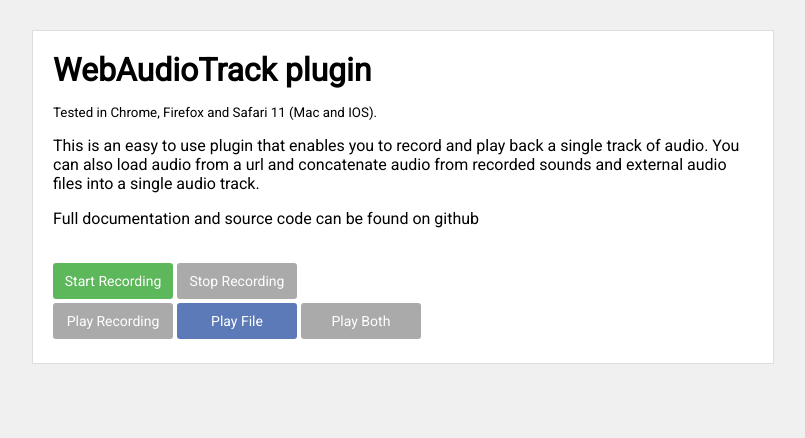
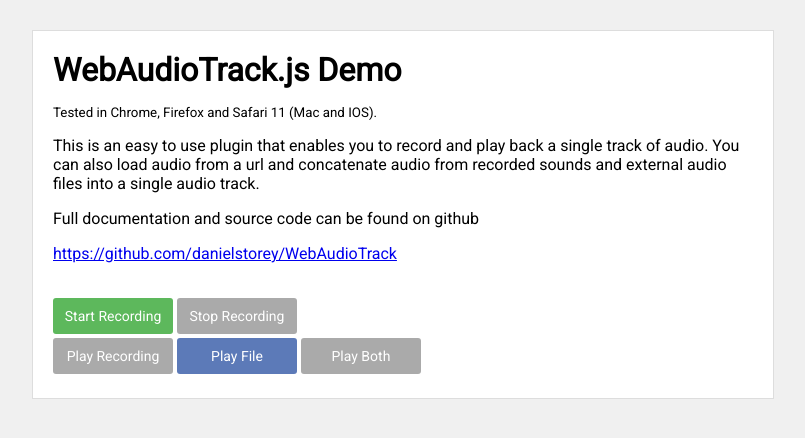
Before and after one commit to danielstorey/WebAudioTrack, a website: page index.html in a window 1280 px wide. Shown: the whole page, without its empty margins (237-1042 px from the left). Drawn offline with Linux system fonts and the light colour scheme.

Commit message:
Update example title and text

```diff
--- a/index.html
+++ b/index.html
@@ -4,7 +4,7 @@
     <meta name="viewport"
           content="width=device-width, user-scalable=no, initial-scale=1.0, maximum-scale=1.0, minimum-scale=1.0">
     <meta name="apple-mobile-web-capable" content="yes">
-    <title>WebRTC Safari Test</title>
+    <title>WebAudioTrack.js Demo</title>
     <link rel="stylesheet" href="style.css">
     <link href="https://fonts.googleapis.com/css?family=Roboto" rel="stylesheet">
     <script src="https://webrtc.github.io/adapter/adapter-latest.js"></script>
@@ -16,11 +16,12 @@
 
     <div id="player">
 
-        <h1>WebAudioTrack plugin</h1>
+        <h1>WebAudioTrack.js Demo</h1>
         <p><sub>Tested in Chrome, Firefox and Safari 11 (Mac and IOS).</sub></p>
         <p>This is an easy to use plugin that enables you to record and play back a single track of audio. You can also load audio from a url and concatenate audio from recorded sounds and external audio files into a single audio track.
         </p>
-        <p>Full documentation and source code can be found on github <a href=""></a></p>
+        <p>Full documentation and source code can be found on github</p>
+        <p><a href="https://github.com/danielstorey/WebAudioTrack">https://github.com/danielstorey/WebAudioTrack</a></p>
 
         <br>
         <button id="btn-start-recording">Start Recording</button>
```
